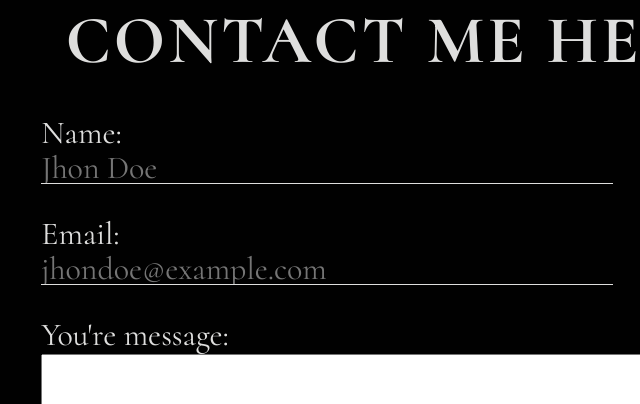
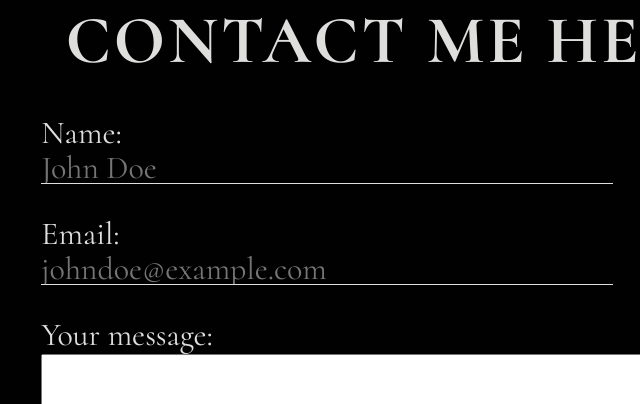
Before and after one commit to zastar23/personal-portfolio, a website with bundled scripts: page index.html in a window 1280 px wide. Shown: the part 4277-4681 px from the top of the page, 460-1100 px from the left. Built offline with nearby package versions, Linux system fonts and the light colour scheme.

Commit message:
html fix

```diff
--- a/index.html
+++ b/index.html
@@ -260,12 +260,12 @@
 					<h2>Contact me here</h2>
 					<form class="form" action="#" id="form">
 						<label for="name">Name:</label>
-						<input class="form-name" type="text" name="name" placeholder="Jhon Doe" id="name" required
+						<input class="form-name" type="text" name="name" placeholder="John Doe" id="name" required
 							pattern="^[a-z A-Z]+$">
 						<label for="email">Email:</label>
-						<input class="form-email" type="email" placeholder="jhondoe@example.com" name="email" required
+						<input class="form-email" type="email" placeholder="johndoe@example.com" name="email" required
 							id="email" pattern="[a-z0-9._%+-]+@[a-z0-9.-]+\.[a-z]{2,}$">
-						<label for="message">You're message:</label>
+						<label for="message">Your message:</label>
 						<textarea class="form-message" name="message" id="message"></textarea>
 						<button class="form-button" type="submit" form="form">
 							Send
```
